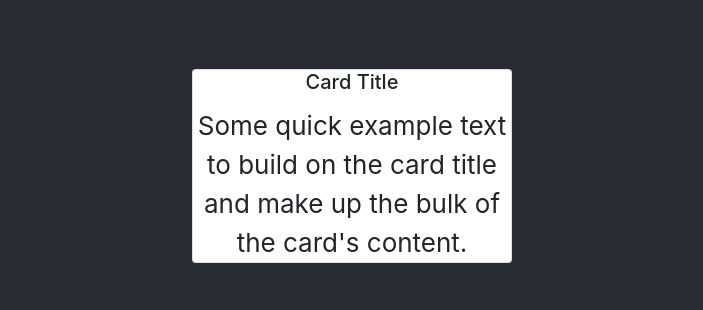
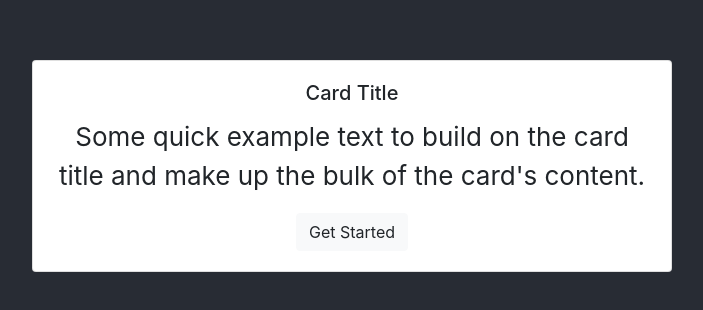
Before and after one commit to mcconkey/ILTP-helper, a React (Create React App) app in the folder app/: page / in a window 1280 px wide. Shown: the part 234-544 px from the top of the page, without its empty margins (288-991 px from the left). Built offline with nearby package versions, Linux system fonts and the light colour scheme.

Commit message:
added fade

```diff
--- a/app/package.json
+++ b/app/package.json
@@ -15,6 +15,7 @@
     "react": "^17.0.1",
     "react-bootstrap": "^1.4.0",
     "react-dom": "^17.0.1",
+    "react-reveal": "^1.2.2",
     "react-scripts": "4.0.1",
     "typescript": "^4.1.2",
     "web-vitals": "^0.2.4"
--- a/app/src/App.js
+++ b/app/src/App.js
@@ -1,17 +1,23 @@
 import './App.css';
-import { Card } from 'react-bootstrap';
+import { Card, Button } from 'react-bootstrap';
+import { Fade } from 'react-reveal';
 //import { Styles } from 'react';
 
 function App() {
   return (
     <div className="parent App">
-        <Card style={{width: '20rem'}}>
+      <Fade left>
+          <Card style={{width: '40rem'}}>
+            <Card.Body>
               <Card.Title>Card Title</Card.Title>
                 <Card.Text>
                       Some quick example text to build on the card title and make up the bulk of
                       the card's content.
                 </Card.Text>
+                <Button variant="light">Get Started</Button>
+            </Card.Body>
           </Card>
+        </Fade>
     </div>
   );
 }
```
Also changed, not shown: 1 other file (tests, documents, lock files or other folders). Lines whose indentation alone changed are shown as unchanged.
